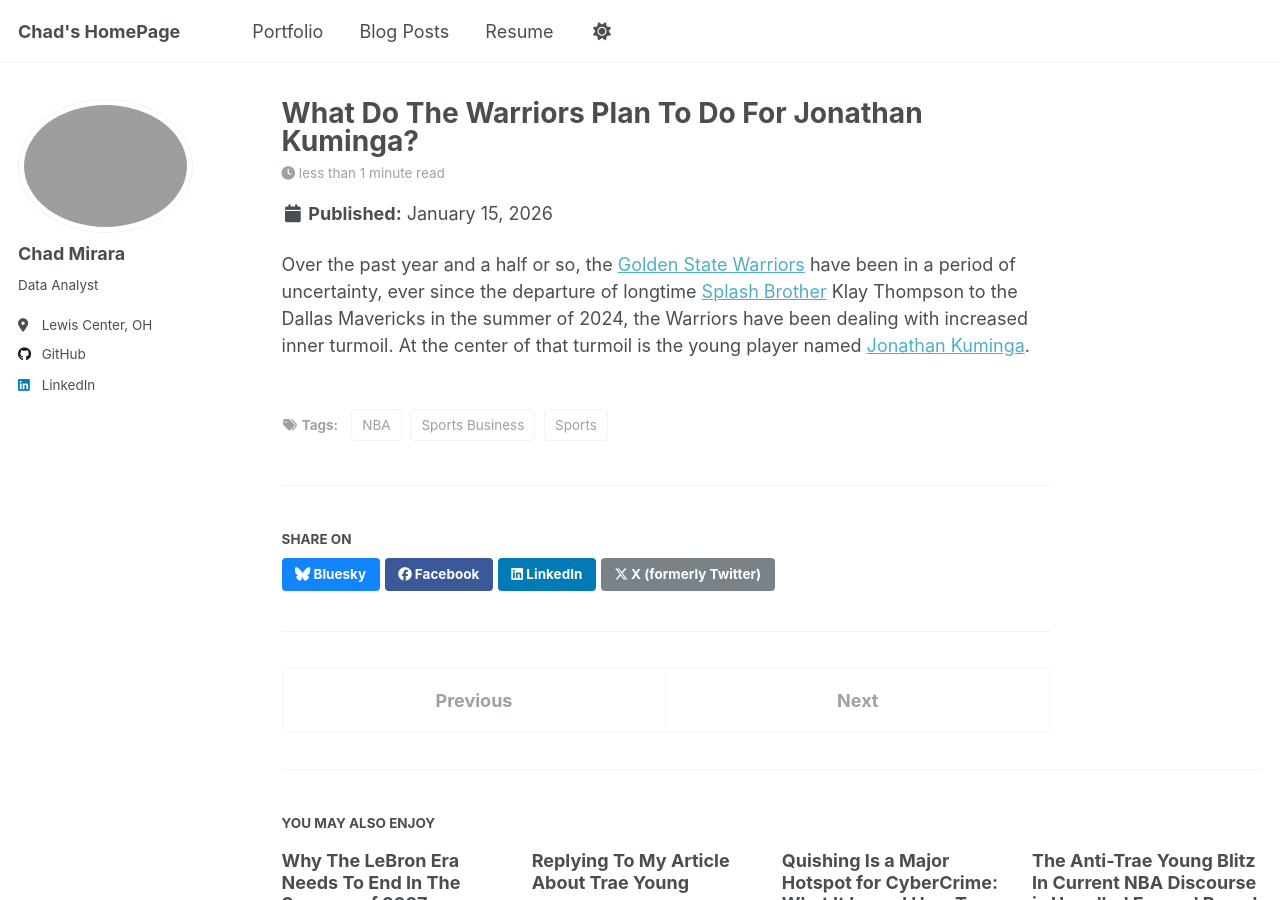
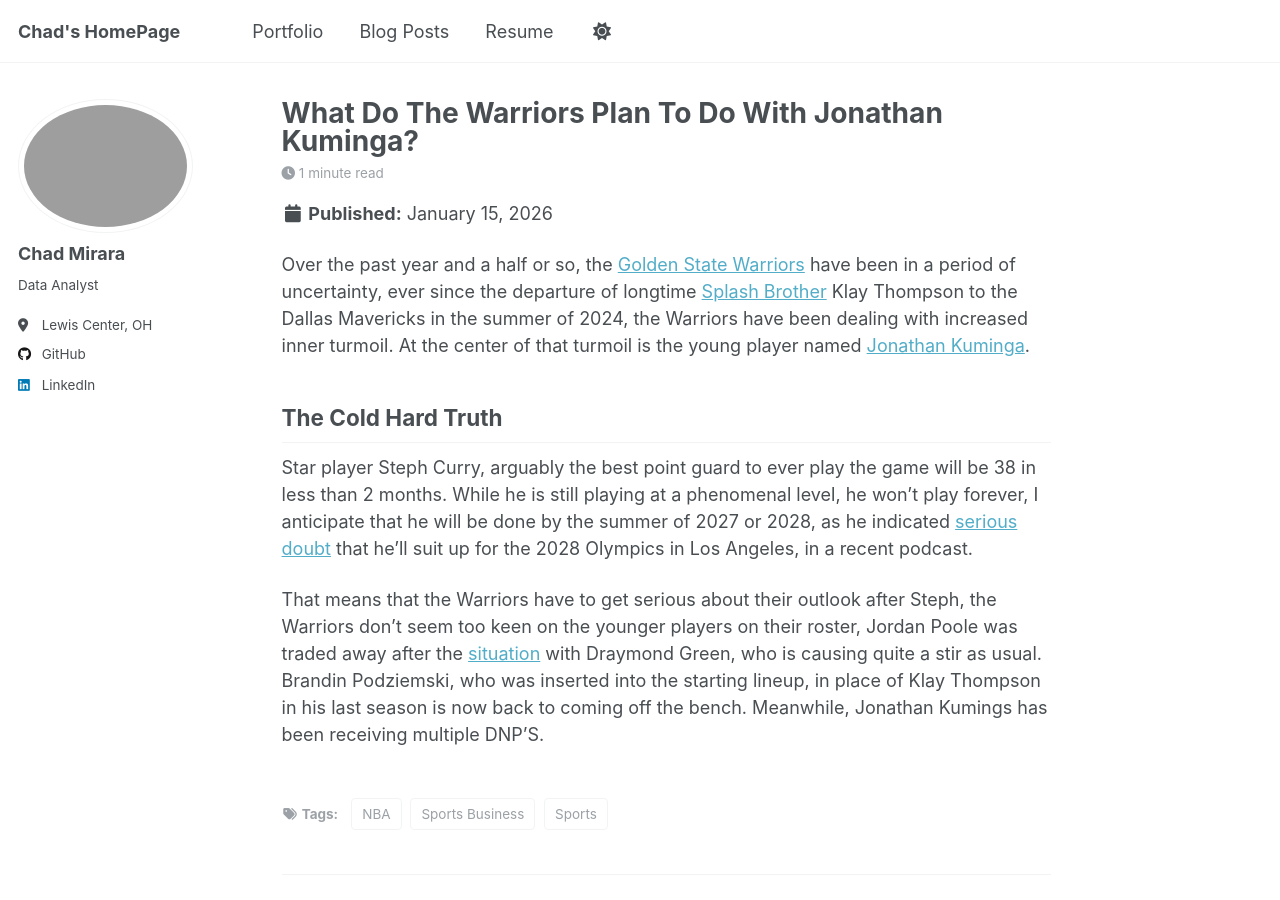
Before and after one commit to chkbm/chkpage, a Jekyll site: the page built from _posts/2026-01-15-jonathan-kuminga-warriors-situation.md, in a window 1280 px wide and 900 px high. Built offline with Jekyll 4.4.1, drawn with Linux system fonts in a browser that asks for light colours; a script that is not in the unit is left out.

Commit message:
Fix title wording for Kuminga article

```diff
--- a/_posts/2026-01-15-jonathan-kuminga-warriors-situation.md
+++ b/_posts/2026-01-15-jonathan-kuminga-warriors-situation.md
@@ -1,5 +1,5 @@
 ---
-title: 'What Do The Warriors Plan To Do For Jonathan Kuminga?'
+title: 'What Do The Warriors Plan To Do With Jonathan Kuminga?'
 date: 2026-01-15
 permalink: /posts/2026/01/jonathan-kuminga-warriors-situation/
 tags:
@@ -11,3 +11,11 @@ tags:
 
 
 Over the past year and a half or so, the [Golden State Warriors](https://www.espn.com/nba/team/_/name/gs/golden-state-warriors) have been in a period of uncertainty, ever since the departure of longtime [Splash Brother](https://en.wikipedia.org/wiki/Splash_Brothers) Klay Thompson to the Dallas Mavericks in the summer of 2024, the Warriors have been dealing with increased inner turmoil. At the center of that turmoil is the young player named [Jonathan Kuminga](https://www.espn.com/nba/player/_/id/4433247/jonathan-kuminga).
+
+
+
+
+## The Cold Hard Truth
+Star player Steph Curry, arguably the best point guard to ever play the game will be 38 in less than 2 months. While he is still playing at a phenomenal level, he won't play forever, I anticipate that he will be done by the summer of 2027 or 2028, as he indicated [serious doubt](https://www.nbcsportsbayarea.com/nba/golden-state-warriors/lebron-james-steph-curry/1892811/) that he'll suit up for the 2028 Olympics in Los Angeles, in a recent podcast.
+
+That means that the Warriors have to get serious about their outlook after Steph, the Warriors don't seem too keen on the younger players on their roster, Jordan Poole was traded away after the [situation](https://www.espn.com/nba/story/_/id/39610127/golden-state-warriors-draymond-green-jordan-poole-line) with Draymond Green, who is causing quite a stir as usual. Brandin Podziemski, who was inserted into the starting lineup, in place of Klay Thompson in his last season is now back to coming off the bench. Meanwhile, Jonathan Kumings has been receiving multiple DNP'S.
```
